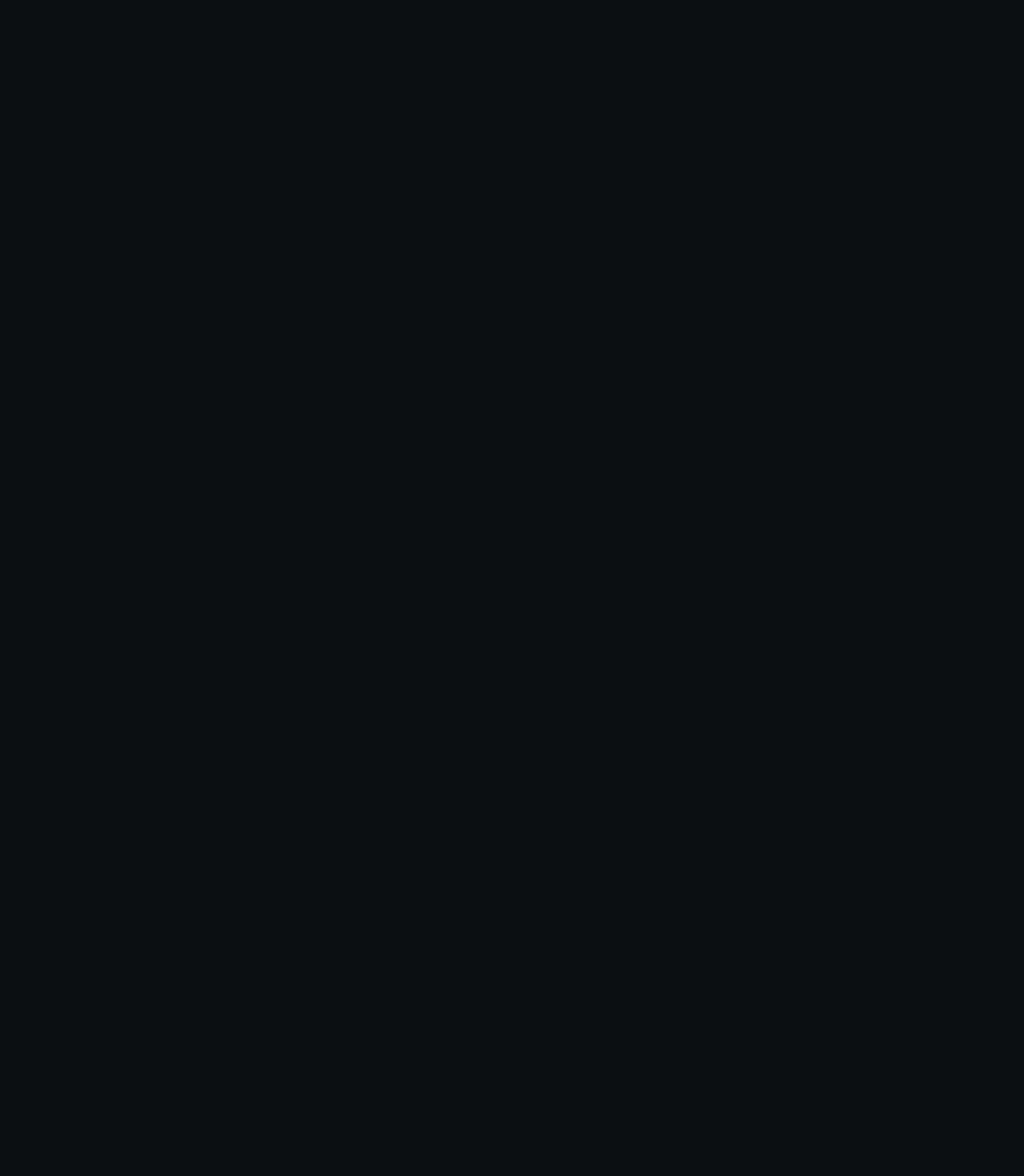
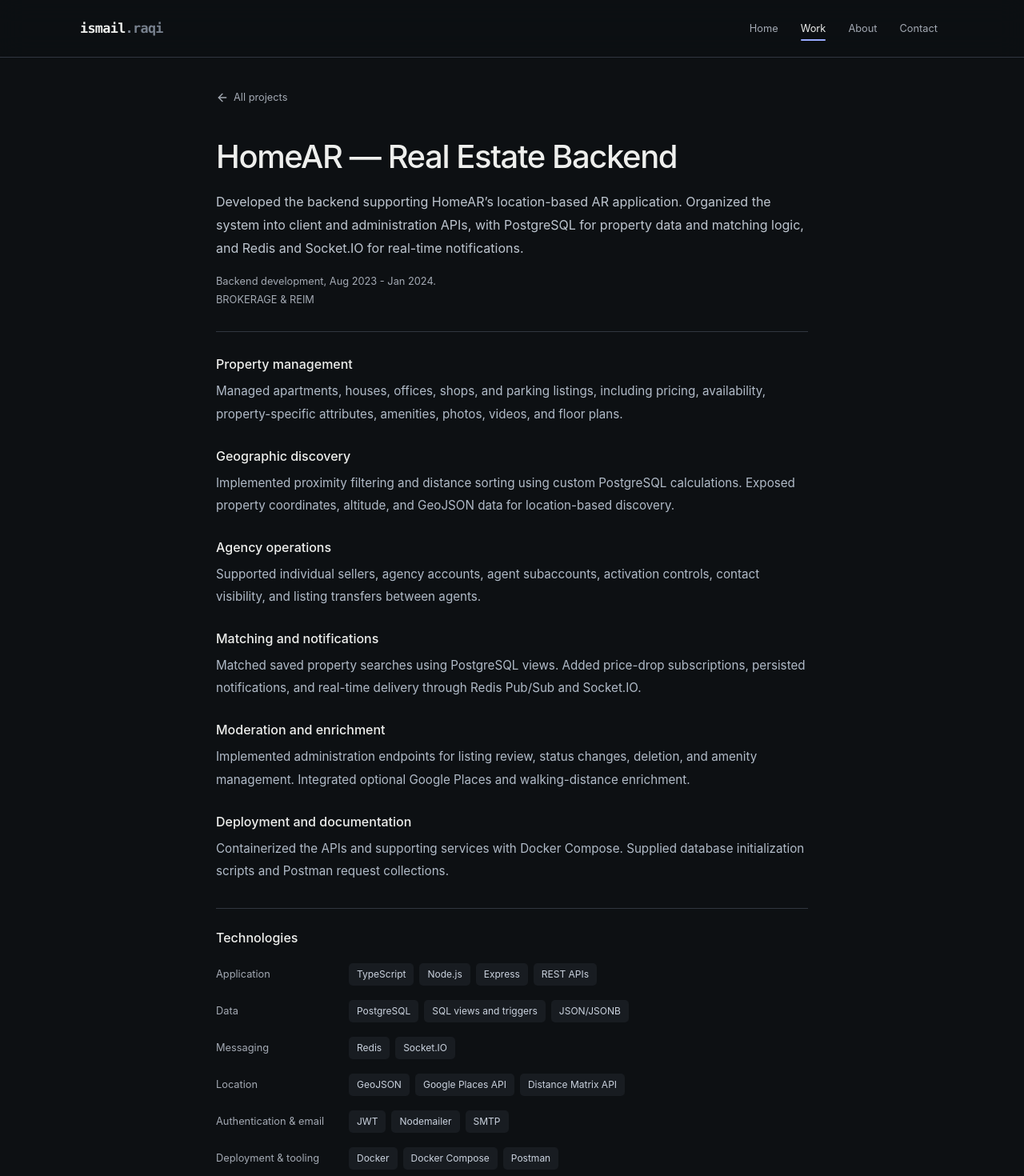
Before and after one commit to ismailrq/ismailrq, a Next.js app: page /work/homear-backend in a window 1280 px wide. Before the commit this address had no page. Shown: the top 1470 px of the page at 80% size. Before the commit the page ends 800 px from the top, so only its background shows below. Built offline with nearby package versions, Linux system fonts and the light colour scheme.

Commit message:
Add HomeAR real estate backend project

```diff
--- a/data/portfolio.ts
+++ b/data/portfolio.ts
@@ -481,6 +481,68 @@ export const projects: Project[] = [
     ],
     "stars": 0,
     "label": "BROKERAGE & REIM · PROFESSIONAL WORK"
+  },
+  {
+    "label": "BROKERAGE & REIM · PROFESSIONAL WORK",
+    "slug": "homear-backend",
+    "name": "HomeAR — Real Estate Backend",
+    "summary": "Backend supporting a location-based AR real-estate application, with property management, proximity search, agency accounts, and real-time notifications.",
+    "description": "Developed the backend supporting HomeAR’s location-based AR application. Organized the system into client and administration APIs, with PostgreSQL for property data and matching logic, and Redis and Socket.IO for real-time notifications.",
+    "details": [
+      {
+        "label": "Property management",
+        "description": "Managed apartments, houses, offices, shops, and parking listings, including pricing, availability, property-specific attributes, amenities, photos, videos, and floor plans."
+      },
+      {
+        "label": "Geographic discovery",
+        "description": "Implemented proximity filtering and distance sorting using custom PostgreSQL calculations. Exposed property coordinates, altitude, and GeoJSON data for location-based discovery."
+      },
+      {
+        "label": "Agency operations",
+        "description": "Supported individual sellers, agency accounts, agent subaccounts, activation controls, contact visibility, and listing transfers between agents."
+      },
+      {
+        "label": "Matching and notifications",
+        "description": "Matched saved property searches using PostgreSQL views. Added price-drop subscriptions, persisted notifications, and real-time delivery through Redis Pub/Sub and Socket.IO."
+      },
+      {
+        "label": "Moderation and enrichment",
+        "description": "Implemented administration endpoints for listing review, status changes, deletion, and amenity management. Integrated optional Google Places and walking-distance enrichment."
+      },
+      {
+        "label": "Deployment and documentation",
+        "description": "Containerized the APIs and supporting services with Docker Compose. Supplied database initialization scripts and Postman request collections."
+      }
+    ],
+    "role": "Backend development, Aug 2023 - Jan 2024.",
+    "constraint": "Support property publishing, geographic discovery, and agency operations while supplying property data to the mobile AR application.",
+    "decision": "Separated client and administration APIs, centralized shared business logic in PostgreSQL views and triggers, and connected notification flows through Redis and Socket.IO.",
+    "reliability": "Added input validation, seller ownership checks, revocable sessions, and persisted notification records.",
+    "outcome": "A backend supporting property publishing, nearby-property discovery, agency management, saved-search matching, and price-drop notifications.",
+    "language": "TypeScript",
+    "accent": "#58C6C1",
+    "status": "Professional work",
+    "technologies": [
+      "TypeScript",
+      "Node.js",
+      "Express",
+      "REST APIs",
+      "PostgreSQL",
+      "SQL views and triggers",
+      "JSON/JSONB",
+      "Redis",
+      "Socket.IO",
+      "GeoJSON",
+      "Google Places API",
+      "Distance Matrix API",
+      "JWT",
+      "Nodemailer",
+      "SMTP",
+      "Docker",
+      "Docker Compose",
+      "Postman"
+    ],
+    "stars": 0
   }
 ];
 
--- a/data/project-presentation.ts
+++ b/data/project-presentation.ts
@@ -42,6 +42,19 @@ const presentations: Record<string, ProjectPresentation> = {
       { label: "Monitoring", technologies: ["Sentry"] },
     ],
   },
+  "homear-backend": {
+    category: "Backend systems",
+    highlights: ["Node.js", "PostgreSQL", "Redis"],
+    period: "Aug 2023 – Jan 2024",
+    groups: [
+      { label: "Application", technologies: ["TypeScript", "Node.js", "Express", "REST APIs"] },
+      { label: "Data", technologies: ["PostgreSQL", "SQL views and triggers", "JSON/JSONB"] },
+      { label: "Messaging", technologies: ["Redis", "Socket.IO"] },
+      { label: "Location", technologies: ["GeoJSON", "Google Places API", "Distance Matrix API"] },
+      { label: "Authentication & email", technologies: ["JWT", "Nodemailer", "SMTP"] },
+      { label: "Deployment & tooling", technologies: ["Docker", "Docker Compose", "Postman"] },
+    ],
+  },
 };
 
 export function getProjectPresentation(project: Project) {
```
